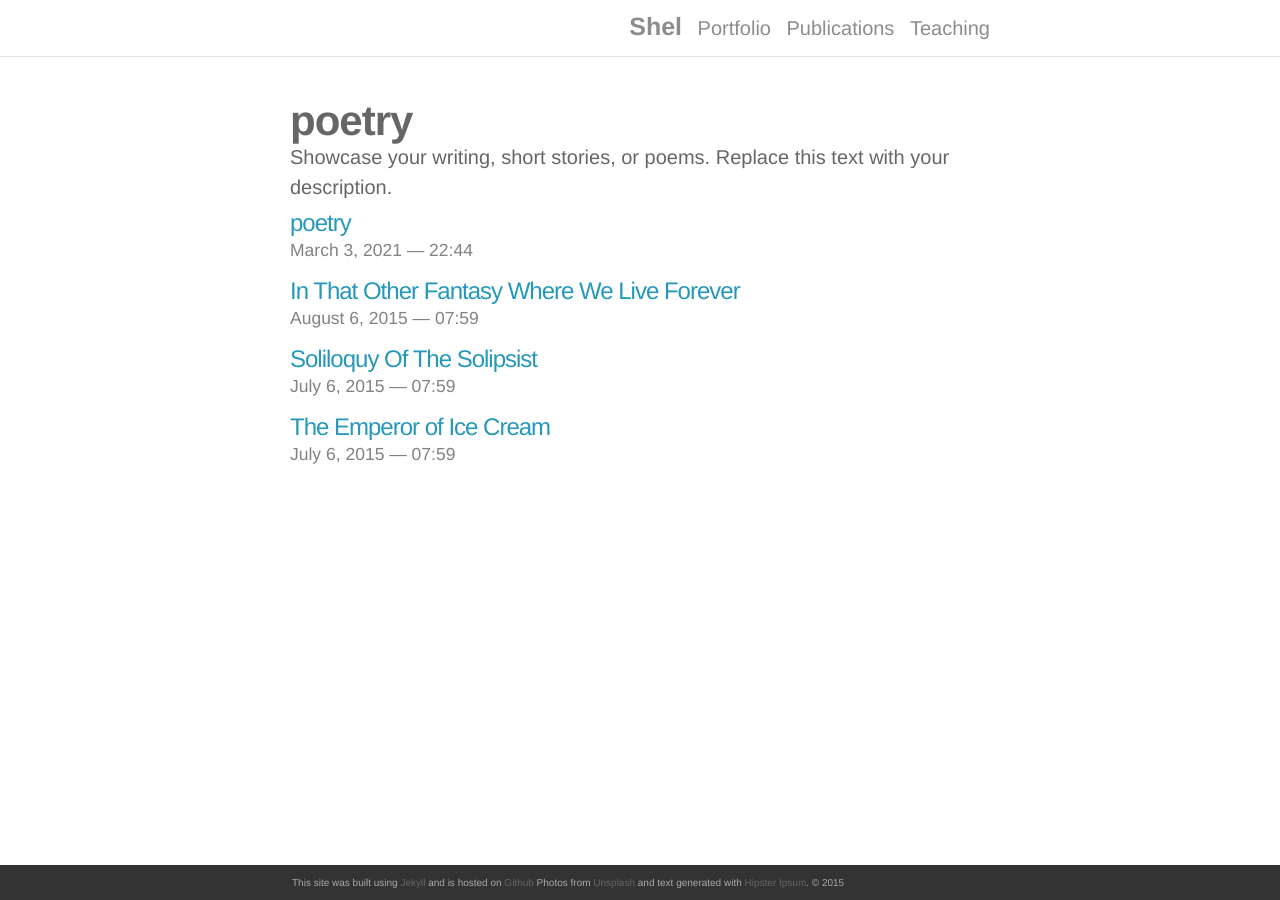
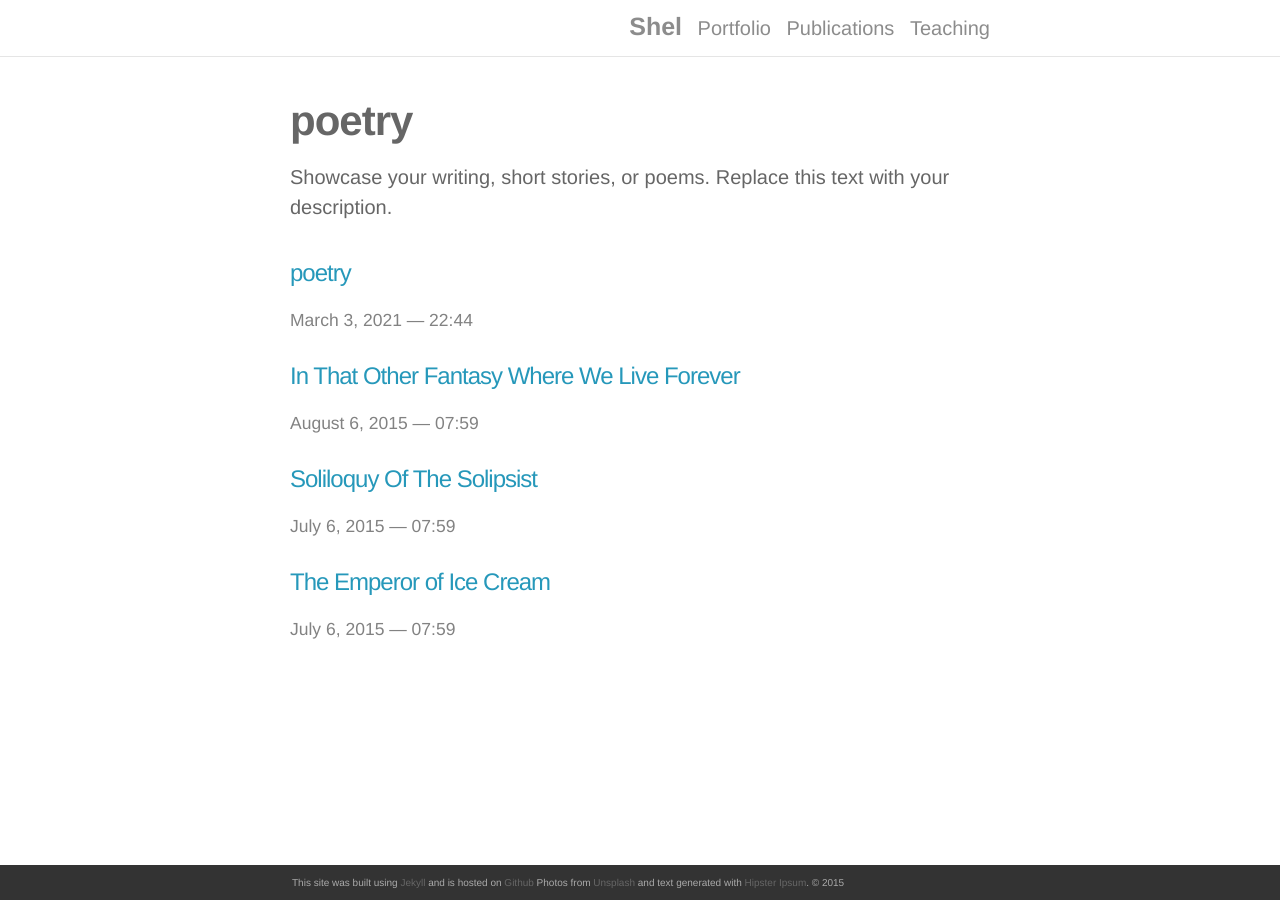
Before and after one commit to shelvasha/shelvasha.github.io, a Jekyll site: the page built from _poetry/poetry.md, in a window 1280 px wide. Built offline with Jekyll 4.4.1, drawn with Linux system fonts in a browser that asks for light colours; nearby versions of some CDN libraries.

Commit message:
Update _base.scss

```diff
--- a/_sass/_base.scss
+++ b/_sass/_base.scss
@@ -14,7 +14,7 @@ dl, dd, ol, ul, figure {
 $base-font-family:              Myriad Pro, Helvetica, Arial, sans-serif;
 $base-line-height:              1.5em;
 $horizontal-spacing-unit:       50px;
-$vertical-spacing-unit:         0px;
+$vertical-spacing-unit:         20px;
 $nav-height:                    56px;
 
 /* portfolio tinkering */
```
